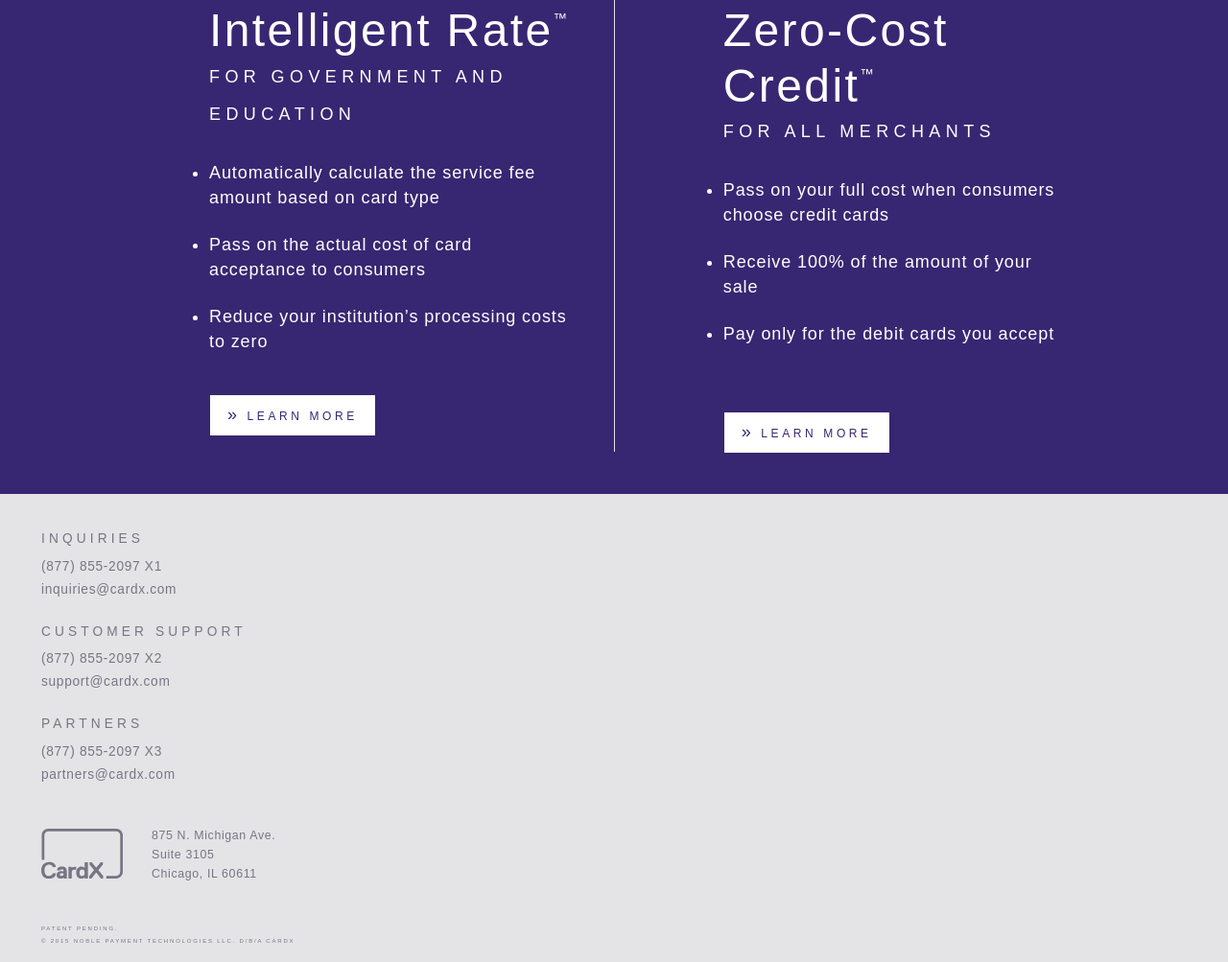
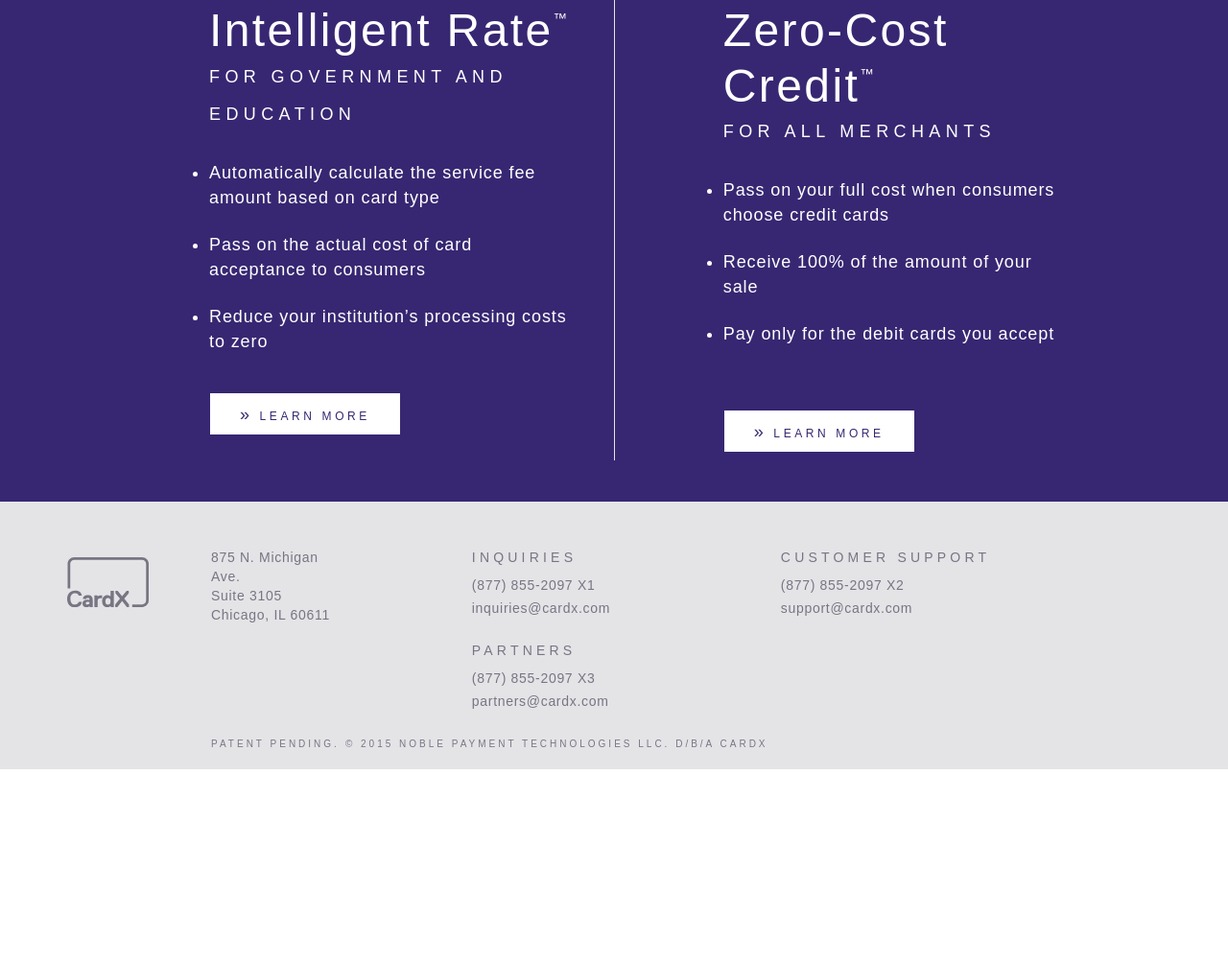
Before and after one commit to jmccraw/cardx, a plain HTML site: page index.html in a window 1280 px wide. Shown: the part 1335-2338 px from the top of the page at 96% size. After the commit the page ends 2137 px from the top, so only its background shows below. Drawn offline with Linux system fonts and the light colour scheme; no server answers.

Commit message:
Updated Footer Desktop Section; Updated scroll jump button in Hero

```diff
--- a/index.html
+++ b/index.html
@@ -237,6 +237,7 @@
 
   <!-- FOOTER -->
   <footer class="footer" role="contentinfo">
+    <section class="footer__container">
       <section class="footer__contact">
         <article class="footer__info">
           <h6 class="footer__header">Inquiries</h6>
@@ -293,6 +294,7 @@
       </section>
 
       <p class="footer__copyright"><span class="footer__copyright--patent">Patent Pending.</span>© 2015 Noble Payment Technologies LLC. D/B/A CardX</p>
+    </section>
   </footer>
   <!-- END FOOTER -->
 
--- a/js/cardx.js
+++ b/js/cardx.js
@@ -3,6 +3,8 @@
 
   // utility vars
   var _w = window;
+  var _body = document.querySelector('body');
+  var scrollHeight = 0;
 
   // navigation vars
   var _topNav = document.querySelector('.top-nav');
@@ -207,11 +209,13 @@
   function loadDesktopFunctionality(firstTime) {
     var scrollBy;
     if (firstTime) {
+      scrollHeight = _body.scrollHeight;
+
       // add click to hero image Learn More
       _heroJump.addEventListener('click', function() {
         scrollBy = _w.setInterval(function() {
           var h = _w.innerHeight;
-          if (_w.scrollY + 10 <= h - 30) {
+          if (_w.scrollY + 10 <= h - 30 && _w.scrollY + 250 + _w.innerHeight < scrollHeight) {
             _w.scrollBy(0, 10);
           } else {
             _w.clearInterval(scrollBy);
--- /dev/null
+++ b/sass/footer/_desktop.scss
@@ -0,0 +1,64 @@
+// Desktop Footer
+
+.footer {
+  padding-top: 48px;
+  padding-top: 4.8rem;
+}
+.footer__container {
+  margin: 0 auto;
+  max-width: 1140px;
+  max-width: 114rem;
+  position: relative;
+}
+.footer__contact {
+  float: right;
+  margin-bottom: 0;
+  width: 63%;
+}
+.footer__info {
+  display: inline-block;
+  margin-right: 175px;
+  margin-right: 17.5rem;
+  position: relative;
+}
+.footer__info:nth-child(2) {
+  margin-right: 120px;
+  margin-right: 12rem;
+}
+.footer__info:last-child {
+  margin-right: 0;
+}
+.footer__header,
+.footer__p,
+.footer__logo .footer__p {
+  font-size: 14px;
+  font-size: 1.4rem;
+}
+.footer__logo {
+  float: left;
+  width: 280px;
+  width: 28rem;
+
+  .footer__p {
+    margin-left: 150px;
+    margin-left: 15rem;
+  }
+
+  svg {
+    margin-top: 10px;
+    margin-top: 1rem;
+  }
+}
+.footer__copyright {
+  clear: both;
+  font-family: $condensed;
+  font-size: 10px;
+  font-size: 1rem;
+  margin-left: 150px;
+  margin-left: 15rem;
+}
+.footer__copyright--patent {
+  display: inline;
+  margin-right: 6px;
+  margin-right: .6rem;
+}
--- a/sass/solutions/_desktop.scss
+++ b/sass/solutions/_desktop.scss
@@ -8,6 +8,12 @@
 
   .standard-button {
     border: 1px solid $purple;
+    display: block;
+    height: 45px;
+    height: 4.5rem;
+    line-height: .8;
+    width: 200px;
+    width: 20rem;
   }
   .standard-button:hover {
     border: 1px solid #fff;
@@ -70,12 +76,12 @@
   font-size: 1.8rem;
   line-height: 26px;
   line-height: 2.6rem;
-  margin-bottom: 50px;
-  margin-bottom: 5rem;
+  margin-bottom: 40px;
+  margin-bottom: 4rem;
 }
 .solutions__type:last-child .solutions__list {
-  margin-bottom: 76px;
-  margin-bottom: 7.6rem;
+  margin-bottom: 66px;
+  margin-bottom: 6.6rem;
 }
 .solutions__list--item {
   margin-bottom: 23px;
--- a/sass/style.scss
+++ b/sass/style.scss
@@ -29,4 +29,5 @@
   @import "hero/desktop";
   @import "testimonials/desktop";
   @import "solutions/desktop";
+  @import "footer/desktop";
 }
```
Also changed, not shown: css/style.css. Lines whose indentation alone changed are shown as unchanged.
